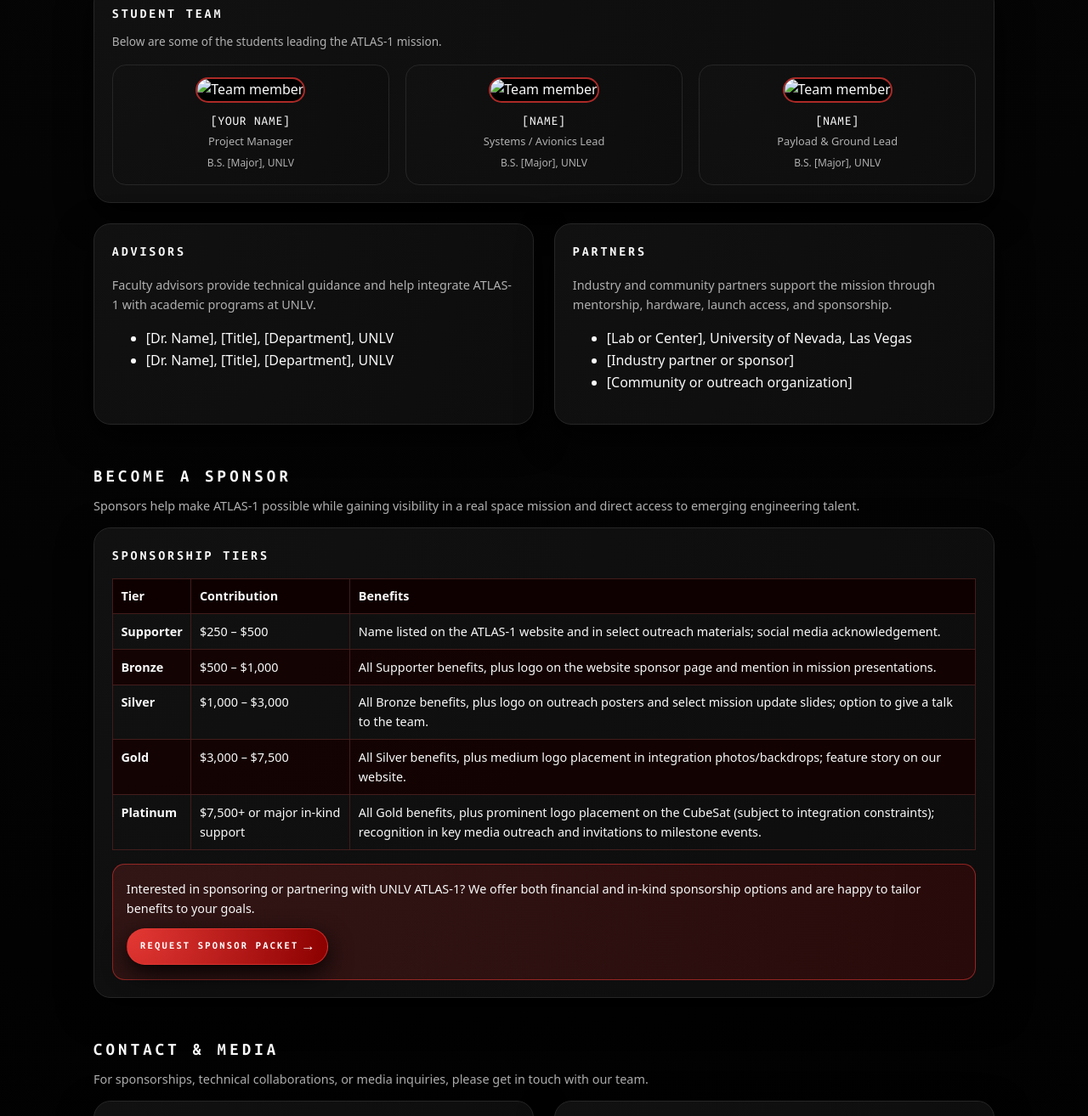
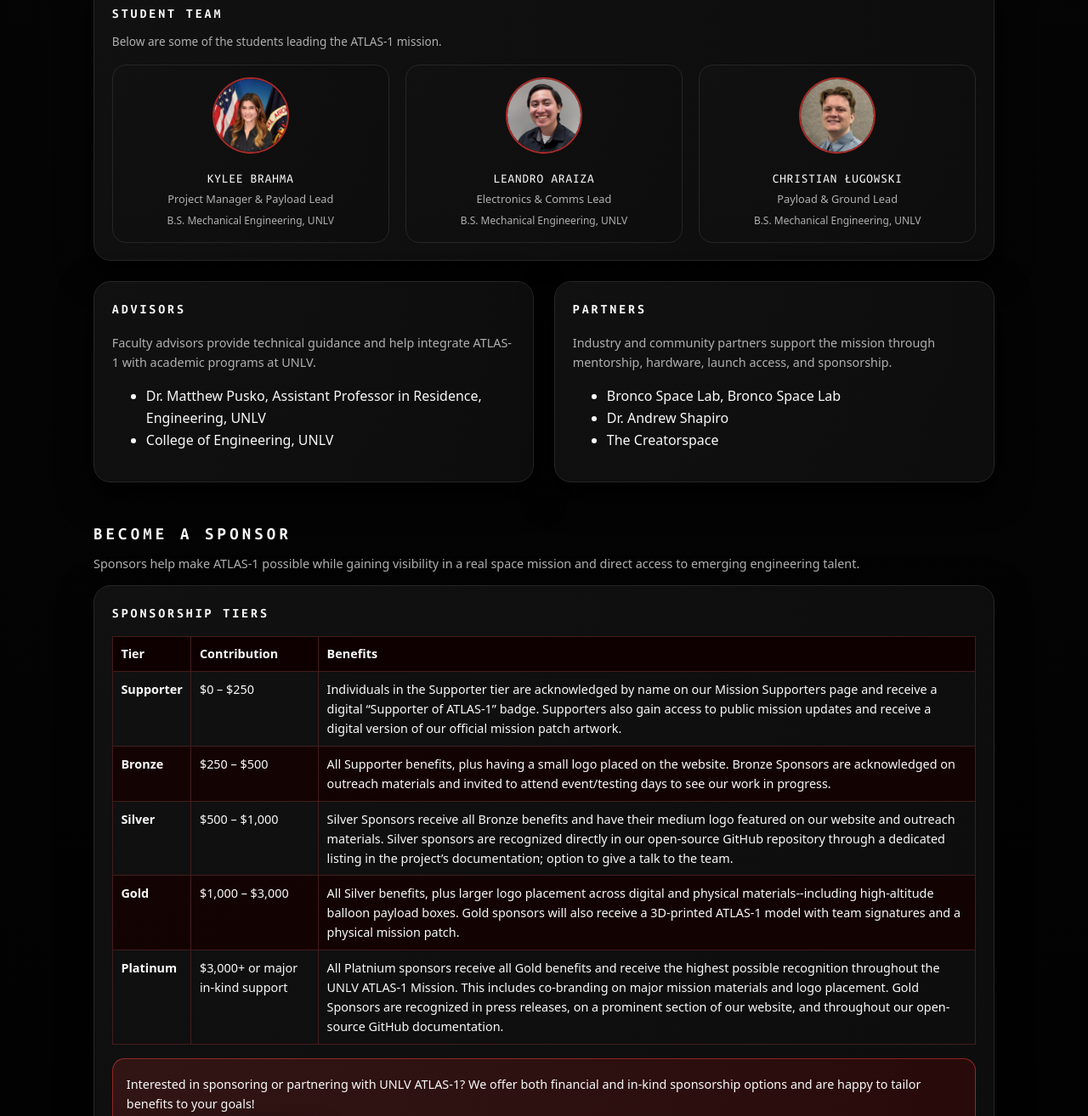
Before and after one commit to ky-brah/UNLV-ATLAS-1, a plain HTML site: page index.html in a window 1280 px wide. Shown: the part 1898-3212 px from the top of the page at 85% size. Drawn offline with Linux system fonts and the light colour scheme.

Commit message:
Update index.html

```diff
--- a/index.html
+++ b/index.html
@@ -753,22 +753,22 @@
         -->
         <div class="team-grid">
           <div class="team-card">
-            <img src="img/team-1.jpg" alt="Team member" class="team-photo" />
-            <div class="team-name">[Your Name]</div>
-            <div class="team-role">Project Manager</div>
-            <div class="team-extra">B.S. [Major], UNLV</div>
+            <img src="img/Kylee.jpg" alt="Team member" class="team-photo" />
+            <div class="team-name">Kylee Brahma</div>
+            <div class="team-role">Project Manager & Payload Lead</div>
+            <div class="team-extra">B.S. Mechanical Engineering, UNLV</div>
           </div>
           <div class="team-card">
-            <img src="img/team-2.jpg" alt="Team member" class="team-photo" />
-            <div class="team-name">[Name]</div>
-            <div class="team-role">Systems / Avionics Lead</div>
-            <div class="team-extra">B.S. [Major], UNLV</div>
+            <img src="img/Leo.jpg" alt="Team member" class="team-photo" />
+            <div class="team-name">Leandro Araiza</div>
+            <div class="team-role">Electronics & Comms Lead</div>
+            <div class="team-extra">B.S. Mechanical Engineering, UNLV</div>
           </div>
           <div class="team-card">
-            <img src="img/team-3.jpg" alt="Team member" class="team-photo" />
-            <div class="team-name">[Name]</div>
+            <img src="img/Christian.jpg" alt="Team member" class="team-photo" />
+            <div class="team-name">Christian Ługowski</div>
             <div class="team-role">Payload & Ground Lead</div>
-            <div class="team-extra">B.S. [Major], UNLV</div>
+            <div class="team-extra">B.S. Mechanical Engineering, UNLV</div>
           </div>
         </div>
       </div>
@@ -782,8 +782,8 @@
             ATLAS-1 with academic programs at UNLV.
           </p>
           <ul>
-            <li>[Dr. Name], [Title], [Department], UNLV</li>
-            <li>[Dr. Name], [Title], [Department], UNLV</li>
+            <li>Dr. Matthew Pusko, Assistant Professor in Residence, Engineering, UNLV</li>
+            <li>College of Engineering, UNLV</li>
           </ul>
           <!-- Optional photo of advisors -->
           <div class="timeline-photo" style="max-width:220px; margin-top:0.8rem;">
@@ -797,9 +797,9 @@
             mentorship, hardware, launch access, and sponsorship.
           </p>
           <ul>
-            <li>[Lab or Center], University of Nevada, Las Vegas</li>
-            <li>[Industry partner or sponsor]</li>
-            <li>[Community or outreach organization]</li>
+            <li>Bronco Space Lab, Bronco Space Lab</li>
+            <li>Dr. Andrew Shapiro</li>
+            <li>The Creatorspace</li>
           </ul>
           <!-- Optional photo of partners / lab -->
           <div class="timeline-photo" style="max-width:220px; margin-top:0.8rem;">
@@ -829,43 +829,45 @@
           <tbody>
             <tr>
               <td><strong>Supporter</strong></td>
-              <td>$250 – $500</td>
+              <td>$0 – $250</td>
               <td>
-                Name listed on the ATLAS-1 website and in select outreach
-                materials; social media acknowledgement.
+                Individuals in the Supporter tier are acknowledged by name on our Mission Supporters page and
+                receive a digital “Supporter of ATLAS-1” badge. Supporters also gain access to public mission updates
+                and receive a digital version of our official mission patch artwork.
               </td>
             </tr>
             <tr>
               <td><strong>Bronze</strong></td>
-              <td>$500 – $1,000</td>
+              <td>$250 – $500</td>
               <td>
-                All Supporter benefits, plus logo on the website sponsor page
-                and mention in mission presentations.
+                All Supporter benefits, plus having a small logo placed on the website. Bronze Sponsors are acknowledged on outreach materials and invited to
+                attend event/testing days to see our work in progress.
               </td>
             </tr>
             <tr>
               <td><strong>Silver</strong></td>
-              <td>$1,000 – $3,000</td>
+              <td>$500 – $1,000</td>
               <td>
-                All Bronze benefits, plus logo on outreach posters and select
-                mission update slides; option to give a talk to the team.
+                Silver Sponsors receive all Bronze benefits and have their medium logo featured on our website
+                and outreach materials. Silver sponsors are recognized directly in our open-source GitHub repository
+                through a dedicated listing in the project’s documentation; option to give a talk to the team.
               </td>
             </tr>
             <tr>
               <td><strong>Gold</strong></td>
-              <td>$3,000 – $7,500</td>
+              <td>$1,000 – $3,000</td>
               <td>
-                All Silver benefits, plus medium logo placement in integration
-                photos/backdrops; feature story on our website.
+                All Silver benefits, plus larger logo placement across digital and physical materials--including high-altitude
+                balloon payload boxes. Gold sponsors will also receive a 3D-printed ATLAS-1 model with team signatures and a physical mission patch.
               </td>
             </tr>
             <tr>
               <td><strong>Platinum</strong></td>
-              <td>$7,500+ or major in-kind support</td>
+              <td>$3,000+ or major in-kind support</td>
               <td>
-                All Gold benefits, plus prominent logo placement on the CubeSat
-                (subject to integration constraints); recognition in key media
-                outreach and invitations to milestone events.
+                All Platnium sponsors receive all Gold benefits and receive the highest possible recognition throughout the UNLV ATLAS-1 Mission.
+                This includes co-branding on major mission materials and logo placement. Gold Sponsors are recognized in press releases, on a prominent section of our website,
+                and throughout our open-source GitHub documentation.
               </td>
             </tr>
           </tbody>
@@ -875,7 +877,7 @@
           <div>
             Interested in sponsoring or partnering with UNLV ATLAS-1? We offer both
             financial and in-kind sponsorship options and are happy to tailor
-            benefits to your goals.
+            benefits to your goals!
           </div>
           <a class="btn-primary" href="#contact">
             Request Sponsor Packet <span>→</span>
@@ -895,14 +897,14 @@
         <div class="card">
           <h3>Primary Contact</h3>
           <p>
-            <strong>[Your Name]</strong><br />
+            <strong>Kylee Brahma</strong><br />
             UNLV ATLAS-1 CubeSat Project<br />
             University of Nevada, Las Vegas
           </p>
           <p>
             Email:
-            <a href="mailto:[your-email]">[your-email]</a><br />
-            Phone: [Your phone]<br />
+            <a href="mailto:brahma@unlv.nevada.edu">[your-email]</a><br />
+            Phone: 725-400-1818<br />
             Location: Las Vegas, Nevada, USA
           </p>
         </div>
@@ -940,8 +942,8 @@
           <h3>Online</h3>
           <ul>
             <li><a href="[Social link]">Follow UNLV ATLAS-1 on social media</a></li>
-            <li><a href="[GitHub link]">GitHub / open-source tools (if applicable)</a></li>
-            <li><a href="[University lab page]">UNLV lab / program page</a></li>
+            <li><a href="https://github.com/ky-brah/UNLV-ATLAS-1">GitHub / open-source tools (if applicable)</a></li>
+            <li><a href="https://www.unlv.edu/engineering">UNLV College of Engineering</a></li>
           </ul>
         </div>
       </div>
@@ -951,7 +953,7 @@
   <footer>
     <div>
       <span>
-        © [Year] UNLV ATLAS-1 · University of Nevada, Las Vegas
+        © 2025 UNLV ATLAS-1 · University of Nevada, Las Vegas
       </span>
       <span>
         Designed & built by students, with support from our sponsors and
```
